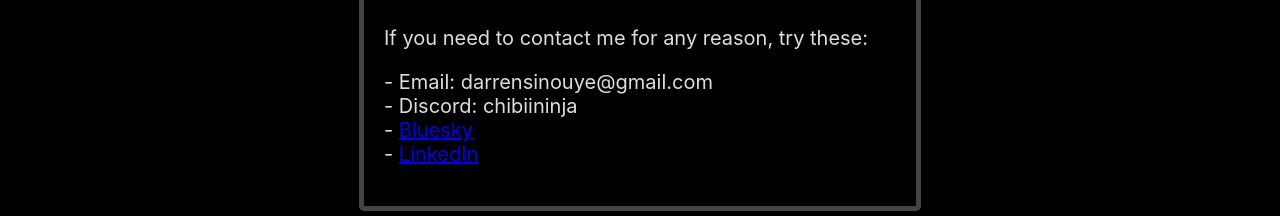
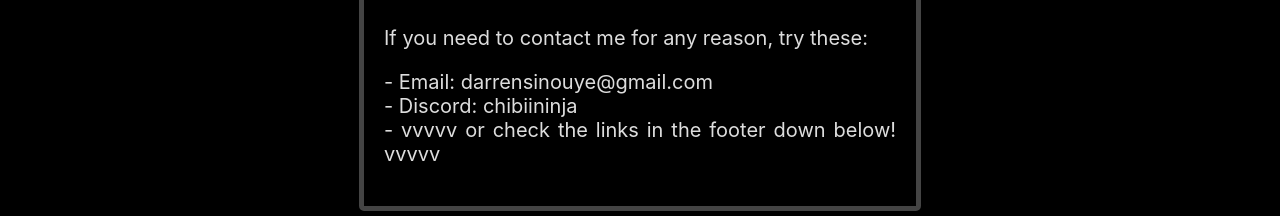
Before and after one commit to chibiininja/chibiininja.github.io, a React (Create React App) app: page /#/contacts in a window 1280 px wide. Shown: the part 825-1041 px from the top of the page. Built offline with nearby package versions, Linux system fonts and the light colour scheme.

Commit message:
removed redundant links in contacts

```diff
--- a/src/components/Contacts.jsx
+++ b/src/components/Contacts.jsx
@@ -54,8 +54,7 @@ const Contacts = () => {
                         <p>
                             - Email: darrensinouye@gmail.com<br />
                             - Discord: chibiininja<br />
-                            - <a href="https://bsky.app/profile/chibiininja.itch.io">Bluesky</a><br />
-                            - <a href="https://www.linkedin.com/in/darren-inouye/">LinkedIn</a>
+                            - vvvvv or check the links in the footer down below! vvvvv
                         </p>
                     </div>
                     <br />
```
